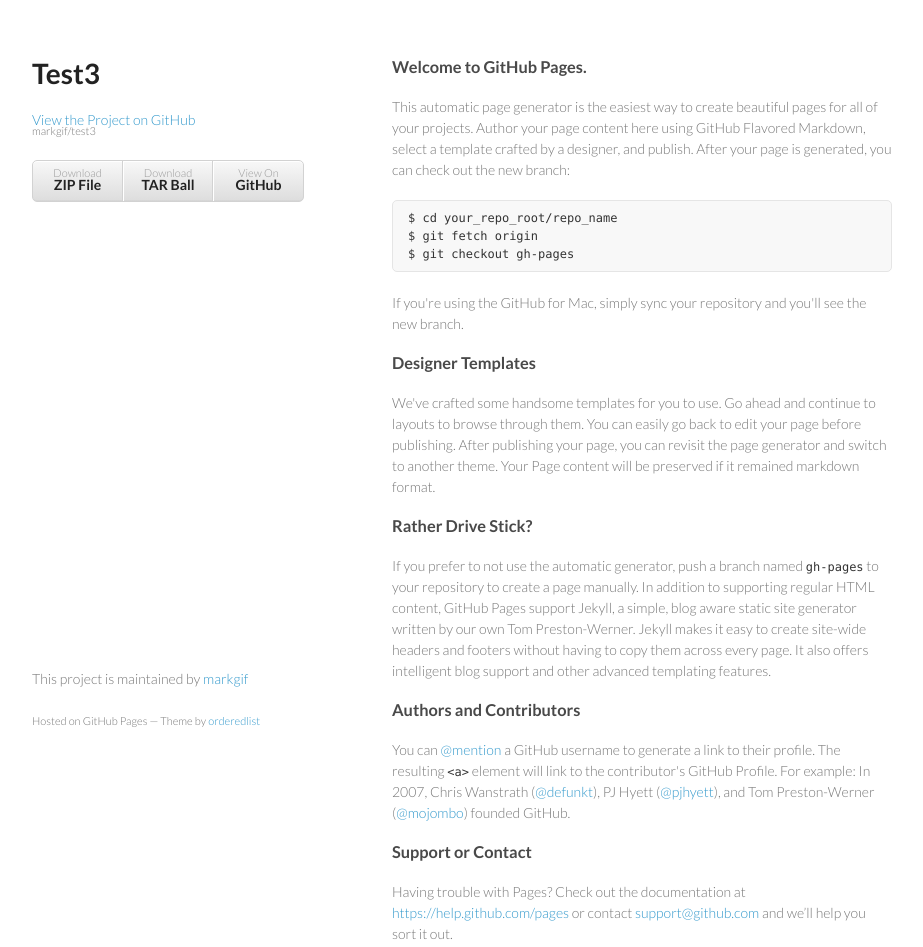
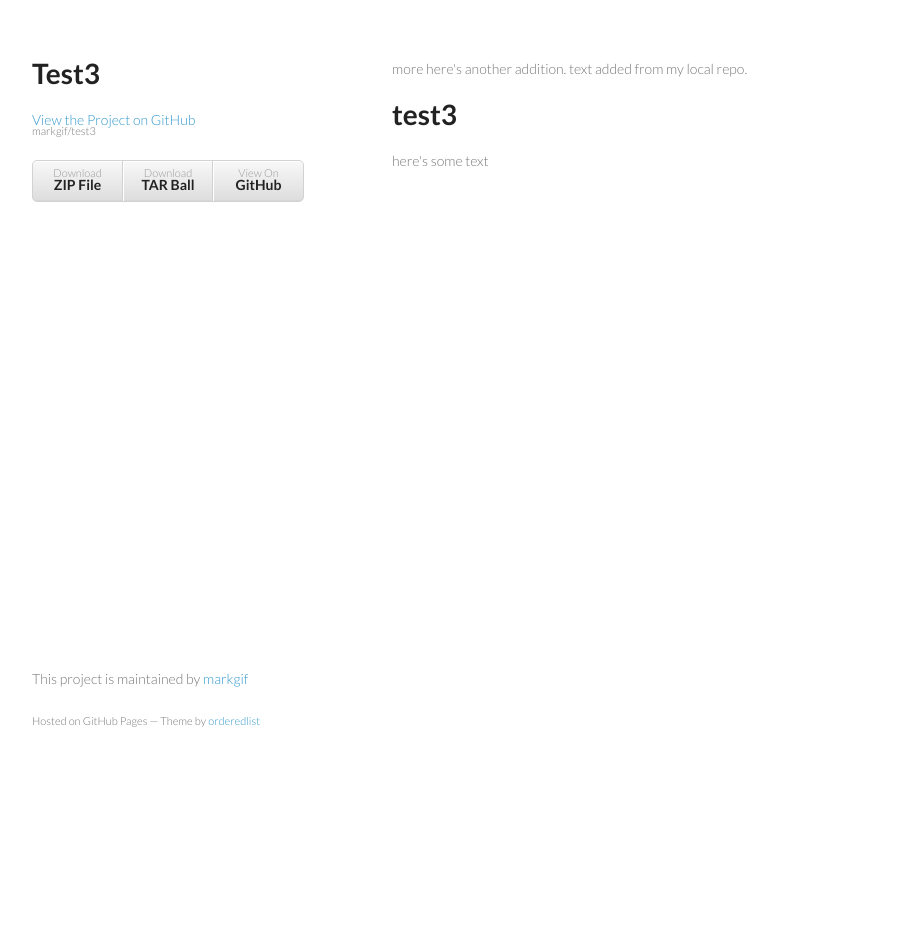
Before and after one commit to markgif/test3, a plain HTML site: page index.html in a window 1280 px wide. Shown: the whole page, without its empty margins (178-1101 px from the left). After the commit the page ends 800 px from the top, so only its background shows below. Drawn offline with Linux system fonts and the light colour scheme.

```diff
--- a/index.html
+++ b/index.html
@@ -28,37 +28,14 @@
         </ul>
       </header>
       <section>
-        <h3>
-<a id="welcome-to-github-pages" class="anchor" href="#welcome-to-github-pages" aria-hidden="true"><span class="octicon octicon-link"></span></a>Welcome to GitHub Pages.</h3>
+        <p>more
+here's another addition.
+text added from my local repo.</p>
 
-<p>This automatic page generator is the easiest way to create beautiful pages for all of your projects. Author your page content here using GitHub Flavored Markdown, select a template crafted by a designer, and publish. After your page is generated, you can check out the new branch:</p>
+<h1>
+<a id="test3" class="anchor" href="#test3" aria-hidden="true"><span class="octicon octicon-link"></span></a>test3</h1>
 
-<pre><code>$ cd your_repo_root/repo_name
-$ git fetch origin
-$ git checkout gh-pages
-</code></pre>
-
-<p>If you're using the GitHub for Mac, simply sync your repository and you'll see the new branch.</p>
-
-<h3>
-<a id="designer-templates" class="anchor" href="#designer-templates" aria-hidden="true"><span class="octicon octicon-link"></span></a>Designer Templates</h3>
-
-<p>We've crafted some handsome templates for you to use. Go ahead and continue to layouts to browse through them. You can easily go back to edit your page before publishing. After publishing your page, you can revisit the page generator and switch to another theme. Your Page content will be preserved if it remained markdown format.</p>
-
-<h3>
-<a id="rather-drive-stick" class="anchor" href="#rather-drive-stick" aria-hidden="true"><span class="octicon octicon-link"></span></a>Rather Drive Stick?</h3>
-
-<p>If you prefer to not use the automatic generator, push a branch named <code>gh-pages</code> to your repository to create a page manually. In addition to supporting regular HTML content, GitHub Pages support Jekyll, a simple, blog aware static site generator written by our own Tom Preston-Werner. Jekyll makes it easy to create site-wide headers and footers without having to copy them across every page. It also offers intelligent blog support and other advanced templating features.</p>
-
-<h3>
-<a id="authors-and-contributors" class="anchor" href="#authors-and-contributors" aria-hidden="true"><span class="octicon octicon-link"></span></a>Authors and Contributors</h3>
-
-<p>You can <a href="https://github.com/blog/821" class="user-mention">@mention</a> a GitHub username to generate a link to their profile. The resulting <code>&lt;a&gt;</code> element will link to the contributor's GitHub Profile. For example: In 2007, Chris Wanstrath (<a href="https://github.com/defunkt" class="user-mention">@defunkt</a>), PJ Hyett (<a href="https://github.com/pjhyett" class="user-mention">@pjhyett</a>), and Tom Preston-Werner (<a href="https://github.com/mojombo" class="user-mention">@mojombo</a>) founded GitHub.</p>
-
-<h3>
-<a id="support-or-contact" class="anchor" href="#support-or-contact" aria-hidden="true"><span class="octicon octicon-link"></span></a>Support or Contact</h3>
-
-<p>Having trouble with Pages? Check out the documentation at <a href="https://help.github.com/pages">https://help.github.com/pages</a> or contact <a href="mailto:support@github.com">support@github.com</a> and we’ll help you sort it out.</p>
+<p>here's some text</p>
       </section>
       <footer>
         <p>This project is maintained by <a href="https://github.com/markgif">markgif</a></p>
```
Also changed, not shown: params.json (+1 -1 lines).
